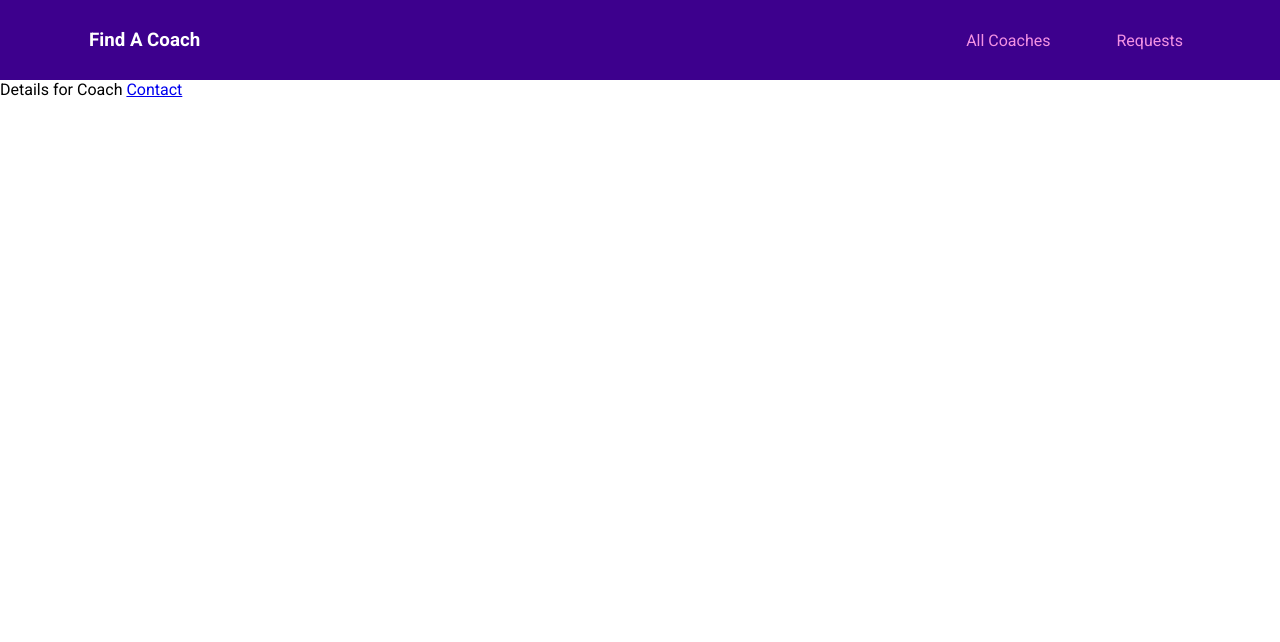
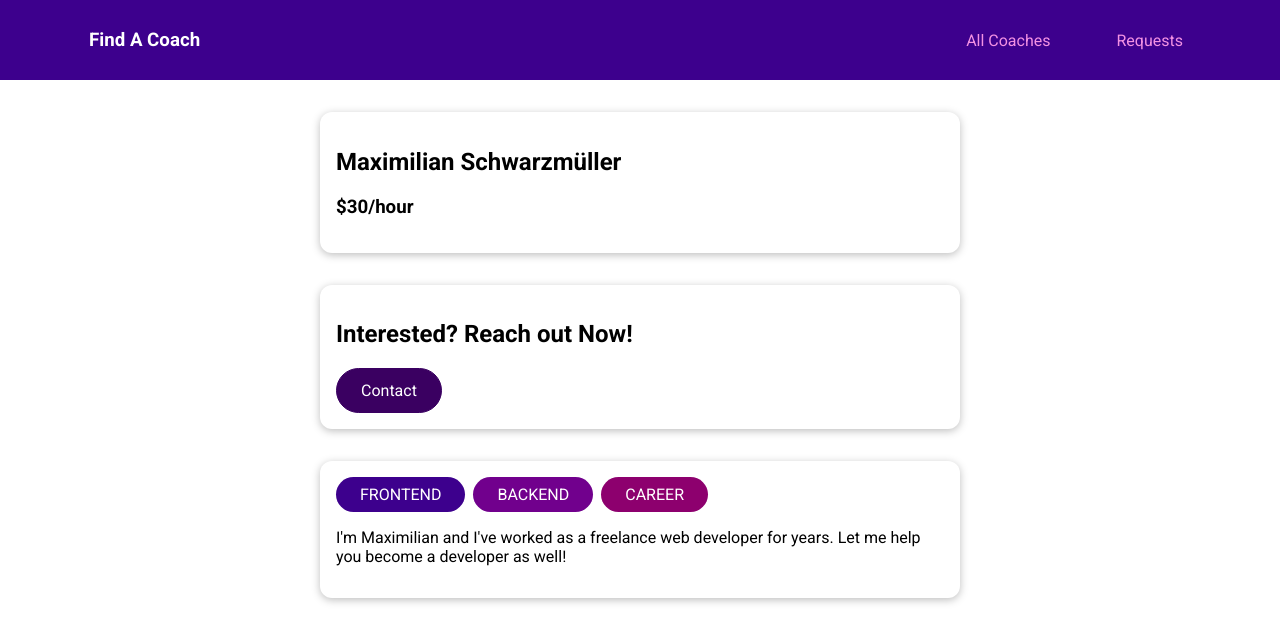
Before and after one commit to amr0mengd/projects-, a Vue app in the folder vue course/CourseProjects/find-coach-project/: page /coaches/c1 in a window 1280 px wide. Shown: the top 642 px of the page. Built offline with nearby package versions, Linux system fonts and the light colour scheme.

Commit message:
done with coach detail comp and started the filtering comp

```diff
--- a/vue course/CourseProjects/find-coach-project/src/pages/coaches/CoachDetail.vue
+++ b/vue course/CourseProjects/find-coach-project/src/pages/coaches/CoachDetail.vue
@@ -1,7 +1,53 @@
 <template>
-  <section>
-    Details for Coach
-    <router-view></router-view>
-    <router-link to="/coaches/c1/contact">Contact</router-link>
-  </section>
+  <div>
+    <section>
+      <base-card>
+        <h2>{{ fullName }}</h2>
+        <h3>${{ selectedCoach.hourlyRate }}/hour</h3>
+      </base-card>
+    </section>
+    <section>
+      <base-card>
+        <header>
+          <h2>Interested? Reach out Now!</h2>
+          <base-button link :to="contactLink">Contact</base-button>
+        </header>
+      </base-card>
+    </section>
+    <section>
+      <base-card>
+        <base-badge
+          v-for="area in selectedCoach.areas"
+          :key="area"
+          :type="area"
+          :title="area"
+        ></base-badge>
+        <p>{{ selectedCoach.description }}</p>
+      </base-card>
+    </section>
+  </div>
 </template>
+
+<script>
+export default {
+  props: ["id"],
+  data() {
+    return {
+      selectedCoach: null,
+    };
+  },
+  created() {
+    this.selectedCoach = this.$store.getters["coaches/coaches"].find(
+      (coach) => coach.id === this.id
+    );
+  },
+  computed: {
+    fullName() {
+      return this.selectedCoach.firstName + " " + this.selectedCoach.lastName;
+    },
+    contactLink() {
+      return this.$route.path + "/" + this.id + "/contact";
+    },
+  },
+};
+</script>
```
Also changed, not shown: vue course/CourseProjects/find-coach-project/src/components/coaches/CoachFilter.vue (added).
